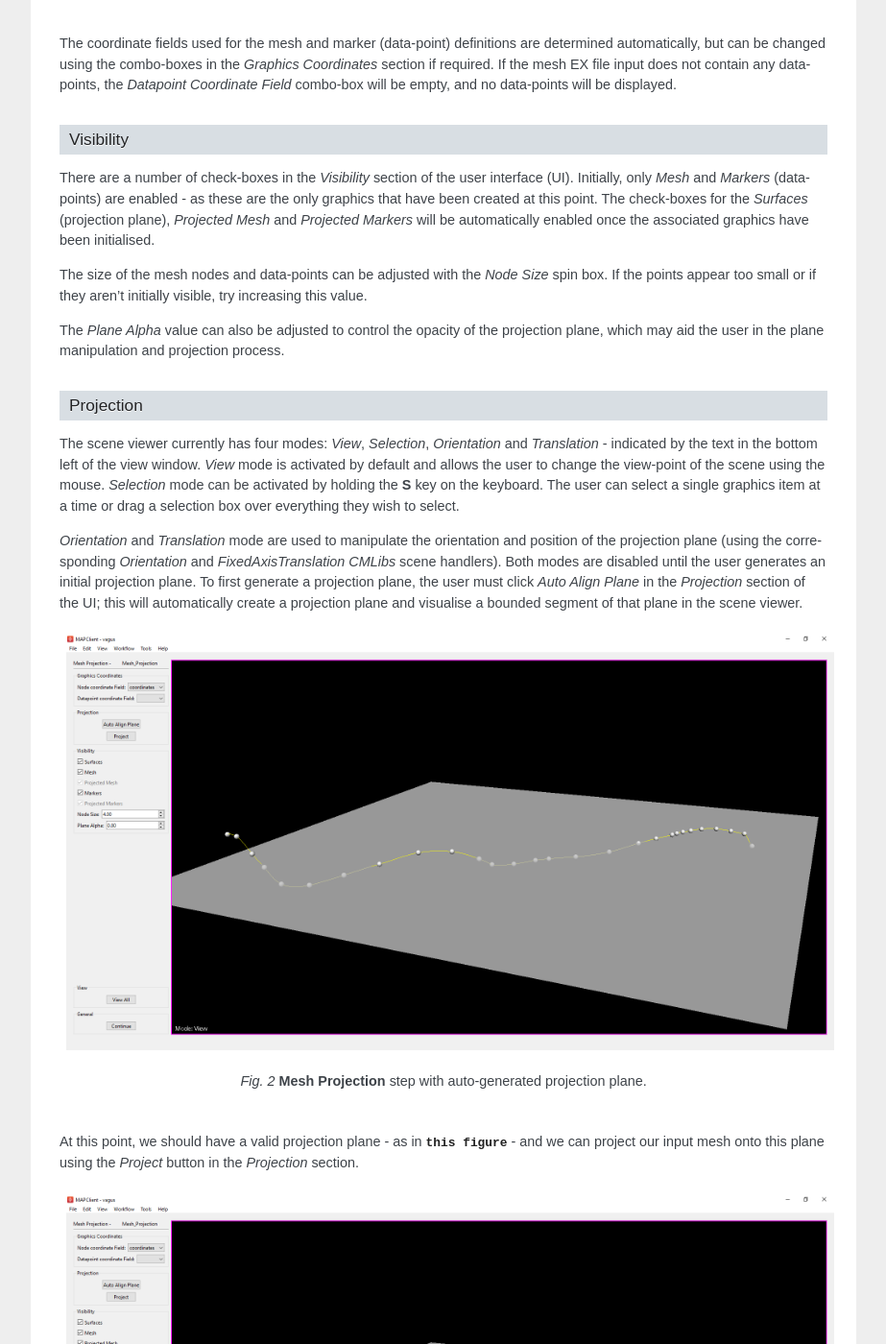
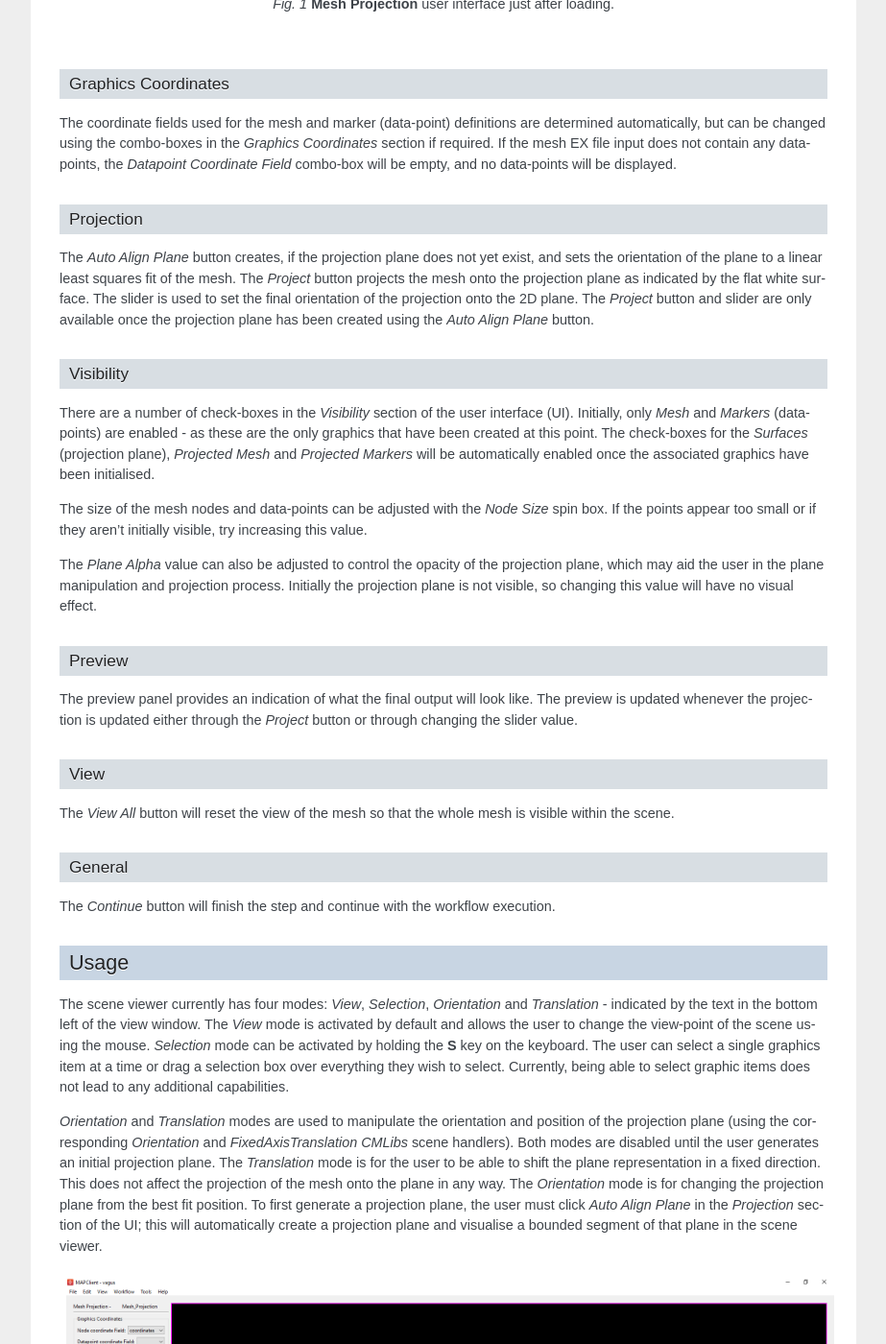
Before and after one commit to tsalemink/mapclientplugins.meshprojectionstep, a Sphinx documentation site: the page built from docs/index.rst, in a window 1280 px wide and 1400 px high, scrolled down 1210 px. Shown: the whole window at 96% size, without its empty margins (198-1121 px from the left). Built offline with Sphinx 7.4.7, drawn with Linux system fonts in a browser that asks for light colours; some of the changed text lies outside the part shown.

Commit message:
Update the documentation to the latest verstion (images need updating).

```diff
--- a/docs/index.rst
+++ b/docs/index.rst
@@ -6,9 +6,9 @@ Overview
 
 The **Mesh Projection** step is an interactive plugin for the MAP-Client.
 
-This plugin takes a `Zinc` compatible mesh EX file as an input, and provides an interactive GUI allowing the user to create a projection
-of the mesh onto a plane. It utilises the `cmlibs.widgets` `Orientation` handler and `FixedAxisTranslation` handler to help the user define
-and visualise the plane used for the projection. The **Mesh Projection** step outputs a new `Zinc` EX file defining the projected mesh.
+This plugin takes a `Zinc` compatible mesh EX file as an input, and provides an interactive GUI allowing the user to create a projection of the mesh onto a plane.
+It utilises the `cmlibs.widgets` `Orientation` handler and `FixedAxisTranslation` handler to help the user define and visualise the plane used for the projection.
+The **Mesh Projection** step outputs a new `Zinc` EX file defining the projected mesh.
 
 Specification
 -------------
@@ -29,6 +29,7 @@ Instructions
 ------------
 
 When the plugin loads for the first time you should see something like the image displayed in :numref:`fig-mesh-projection-initial`.
+That is, you should see lines of your mesh displayed with yellow lines and white spheres depicting the nodes in the mesh.
 
 .. _fig-mesh-projection-initial:
 
@@ -38,35 +39,64 @@ When the plugin loads for the first time you should see something like the image
 
    **Mesh Projection** user interface just after loading.
 
+Graphics Coordinates
+^^^^^^^^^^^^^^^^^^^^
+
 The coordinate fields used for the mesh and marker (data-point) definitions are determined automatically, but can be changed using the
 combo-boxes in the `Graphics Coordinates` section if required. If the mesh EX file input does not contain any data-points, the
 `Datapoint Coordinate Field` combo-box will be empty, and no data-points will be displayed.
 
+Projection
+^^^^^^^^^^
+
+The `Auto Align Plane` button creates, if the projection plane does not yet exist, and sets the orientation of the plane to a linear least squares fit of the mesh.
+The `Project` button projects the mesh onto the projection plane as indicated by the flat white surface.
+The slider is used to set the final orientation of the projection onto the 2D plane.
+The `Project` button and slider are only available once the projection plane has been created using the `Auto Align Plane` button.
+
 Visibility
 ^^^^^^^^^^
 
-There are a number of check-boxes in the `Visibility` section of the user interface (UI). Initially, only `Mesh` and `Markers` (data-points) are enabled -
-as these are the only graphics that have been created at this point. The check-boxes for the `Surfaces` (projection plane), `Projected Mesh`
-and `Projected Markers` will be automatically enabled once the associated graphics have been initialised.
+There are a number of check-boxes in the `Visibility` section of the user interface (UI). Initially, only `Mesh` and `Markers` (data-points) are enabled - as these are the only graphics that have been created at this point.
+The check-boxes for the `Surfaces` (projection plane), `Projected Mesh` and `Projected Markers` will be automatically enabled once the associated graphics have been initialised.
 
-The size of the mesh nodes and data-points can be adjusted with the `Node Size` spin box. If the points appear too small or if they aren't
-initially visible, try increasing this value.
+The size of the mesh nodes and data-points can be adjusted with the `Node Size` spin box.
+If the points appear too small or if they aren't initially visible, try increasing this value.
 
-The `Plane Alpha` value can also be adjusted to control the opacity of the projection plane, which may aid the user in the plane
-manipulation and projection process.
+The `Plane Alpha` value can also be adjusted to control the opacity of the projection plane, which may aid the user in the plane manipulation and projection process.
+Initially the projection plane is not visible, so changing this value will have no visual effect.
 
-Projection
-^^^^^^^^^^
+Preview
+^^^^^^^
 
-The scene viewer currently has four modes: `View`, `Selection`, `Orientation` and `Translation` - indicated by the text in the bottom left
-of the view window. `View` mode is activated by default and allows the user to change the view-point of the scene using the mouse.
-`Selection` mode can be activated by holding the **S** key on the keyboard. The user can select a single graphics item at a time or drag a
-selection box over everything they wish to select.
+The preview panel provides an indication of what the final output will look like.
+The preview is updated whenever the projection is updated either through the `Project` button or through changing the slider value.
 
-`Orientation` and `Translation` mode are used to manipulate the orientation and position of the projection plane (using the corresponding
-`Orientation` and `FixedAxisTranslation` `CMLibs` scene handlers). Both modes are disabled until the user generates an initial projection
-plane. To first generate a projection plane, the user must click `Auto Align Plane` in the `Projection` section of the UI; this will
-automatically create a projection plane and visualise a bounded segment of that plane in the scene viewer.
+View
+^^^^
+
+The `View All` button will reset the view of the mesh so that the whole mesh is visible within the scene.
+
+General
+^^^^^^^
+
+The `Continue` button will finish the step and continue with the workflow execution.
+
+Usage
+-----
+
+The scene viewer currently has four modes: `View`, `Selection`, `Orientation` and `Translation` - indicated by the text in the bottom left of the view window.
+The `View` mode is activated by default and allows the user to change the view-point of the scene using the mouse.
+`Selection` mode can be activated by holding the **S** key on the keyboard.
+The user can select a single graphics item at a time or drag a selection box over everything they wish to select.
+Currently, being able to select graphic items does not lead to any additional capabilities.
+
+`Orientation` and `Translation` modes are used to manipulate the orientation and position of the projection plane (using the corresponding `Orientation` and `FixedAxisTranslation` `CMLibs` scene handlers).
+Both modes are disabled until the user generates an initial projection plane.
+The `Translation` mode is for the user to be able to shift the plane representation in a fixed direction.
+This does not affect the projection of the mesh onto the plane in any way.
+The `Orientation` mode is for changing the projection plane from the best fit position.
+To first generate a projection plane, the user must click `Auto Align Plane` in the `Projection` section of the UI; this will automatically create a projection plane and visualise a bounded segment of that plane in the scene viewer.
 
 .. _fig-mesh-projection-plane:
 
@@ -76,8 +106,7 @@ automatically create a projection plane and visualise a bounded segment of that
 
    **Mesh Projection** step with auto-generated projection plane.
 
-At this point, we should have a valid projection plane - as in :numref:`this figure <fig-mesh-projection-plane>` - and we can project our input mesh onto this plane using
-the `Project` button in the `Projection` section.
+At this point, we should have a valid projection plane - as in :numref:`this figure <fig-mesh-projection-plane>` - and we can project our input mesh onto this plane using the `Project` button in the `Projection` section.
 
 .. _fig-mesh-projection-projection:
 
@@ -89,13 +118,16 @@ the `Project` button in the `Projection` section.
 
 Any markers (data-points) associated with the input mesh will also be projected onto the plane.
 
+A final orientation action can be performed by using the slider to rotate the current projection by.
+The slider can be set anywhere between -180 degrees and +180 degrees.
+The preview panel will show the final alignment of the projection that will be output when the step is completed.
+
 Plane Manipulation
 ^^^^^^^^^^^^^^^^^^
 
-If the users wishes to adjust the orientation of the plane, they may activate the `Orientation` handler by holding the **O** key on the
-keyboard. While active, the `Orientation` handler will allow the user to rotate the projection plane around a rotation point by clicking
-and dragging the mouse within the scene viewer. The rotation point is indicated by a blue sphere. This will be positioned at the centre
-of the plane by default, but may be selected and dragged to any position on the projection plane.
+If the users wishes to adjust the orientation of the plane, they may activate the `Orientation` handler by holding the **O** key on the keyboard.
+While active, the `Orientation` handler will allow the user to rotate the projection plane around a rotation point by clicking and dragging the mouse within the scene viewer.
+The rotation point is indicated by a blue sphere. This will be positioned at the centre of the plane by default, but may be selected and dragged to any position on the projection plane.
 
 .. _fig-mesh-projection-orientation:
 
@@ -105,8 +137,8 @@ of the plane by default, but may be selected and dragged to any position on the
 
    **Mesh Projection** step with `Orientation` handler active.
 
-Similarly, the position of the projection plane may be adjusted with the `FixedAxisTranslation` handler. This handler can be activated
-using the **T** key on the keyboard. While active, a set of translation arrows will be displayed in the centre of the projection plane.
+Similarly, the position of the projection plane may be adjusted with the `FixedAxisTranslation` handler.
+This handler can be activated using the **T** key on the keyboard. While active, a set of translation arrows will be displayed in the centre of the projection plane.
 There are two arrows for each Cartesian axis and these arrows can be dragged to translate the plane in the direction they specify.
 
 .. _fig-mesh-projection-translation:
@@ -119,12 +151,9 @@ There are two arrows for each Cartesian axis and these arrows can be dragged to
 
 The user will need to press the `Project` button again after making any adjustments to the plane orientation or position.
 
-For more information on the `Orientation` and `FixedAxisTranslation` handlers, please refer to the
-`CMLibs Widgets documentation <https://abi-mapping-tools.readthedocs.io/en/stable/cmlibs.widgets/docs/index.html>`_
-for these classes - found under `Handlers`.
+For more information on the `Orientation` and `FixedAxisTranslation` handlers, please refer to the `CMLibs Widgets documentation <https://abi-mapping-tools.readthedocs.io/en/stable/cmlibs.widgets/docs/index.html>`_ for these classes - found under `Handlers`.
 
 Finishing
-^^^^^^^^^
+---------
 
-Clicking the `Continue` button will output the mesh projection as well as any projected markers (data-points) to a `Zinc` EXF file and will
-execute any additional workflow steps connected to the **Mesh Projection** step.
+Clicking the `Continue` button will output the mesh projection as well as any projected markers (data-points) to a `Zinc` EXF file and will execute any additional workflow steps connected to the **Mesh Projection** step.
```
